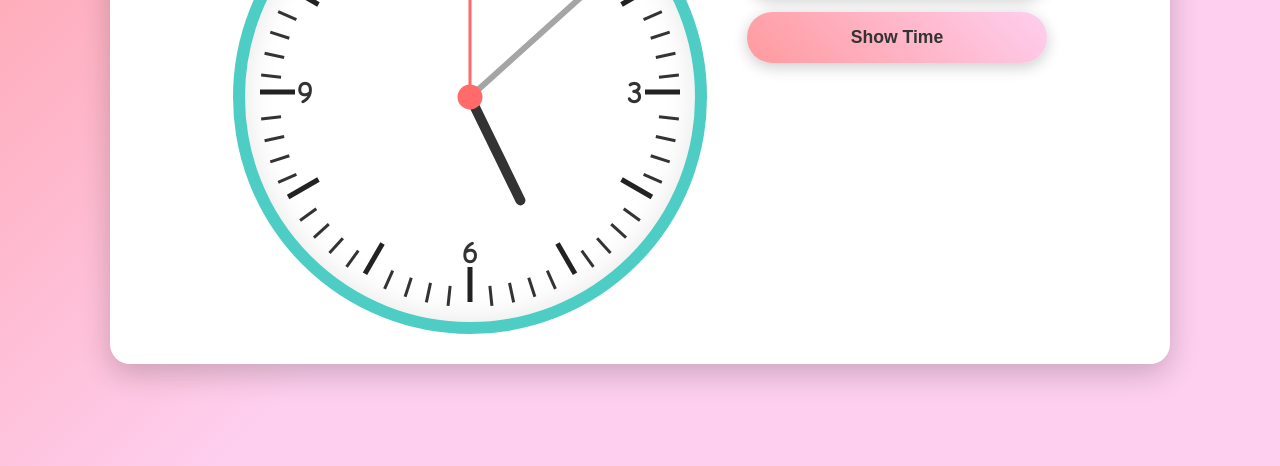
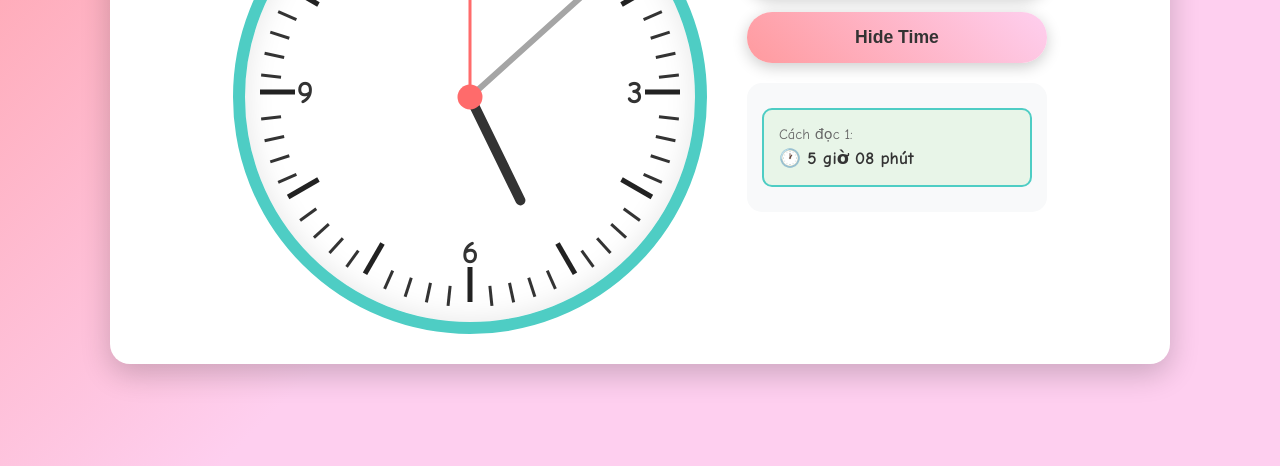
Before and after one commit to minhhungit/kids_interactive_clock, a plain HTML site: page index.html in a window 1280 px wide. Both pictures are taken after a click on the button "🎲 Random Time". Shown: the part 374-840 px from the top of the page. Drawn offline with Linux system fonts and the light colour scheme.

Commit message:
Update index.html

```diff
--- a/index.html
+++ b/index.html
@@ -463,17 +463,38 @@
             // Switch to random mode
             isRandomMode = true;
 
-            // Reset and hide result
+            // Always show result when random time is generated
+            showResult = true;
+
+            // Update toggle button text to reflect that result is now showing
+            document.getElementById('resultToggleText').textContent = 'Hide Time';
+
+            // Update clock first
+            updateClock();
+
+            // Show the time result
             const result = document.getElementById('result');
-            result.textContent = '❓ What time is it?';
-            result.classList.add('hidden');
-            showResult = false;
+            const readings = getVietnameseTimeReading(randomHour, randomMinute);
 
-            // Update toggle button text
-            document.getElementById('resultToggleText').textContent = 'Show Time';
+            let resultHTML = `
+                <div class="time-reading">
+                    <div class="time-type">Cách đọc 1:</div>
+                    ${readings.reading1}
+                </div>
+            `;
 
-            // Update clock
-            updateClock();
+            // Only show reading2 if it exists (minute > 30)
+            if (readings.reading2) {
+                resultHTML += `
+                    <div class="time-reading">
+                        <div class="time-type">Cách đọc 2:</div>
+                        ${readings.reading2}
+                    </div>
+                `;
+            }
+
+            result.innerHTML = resultHTML;
+            result.classList.remove('hidden');
 
             // Add animation effect
             document.getElementById('clock').classList.add('fade-in');
```
